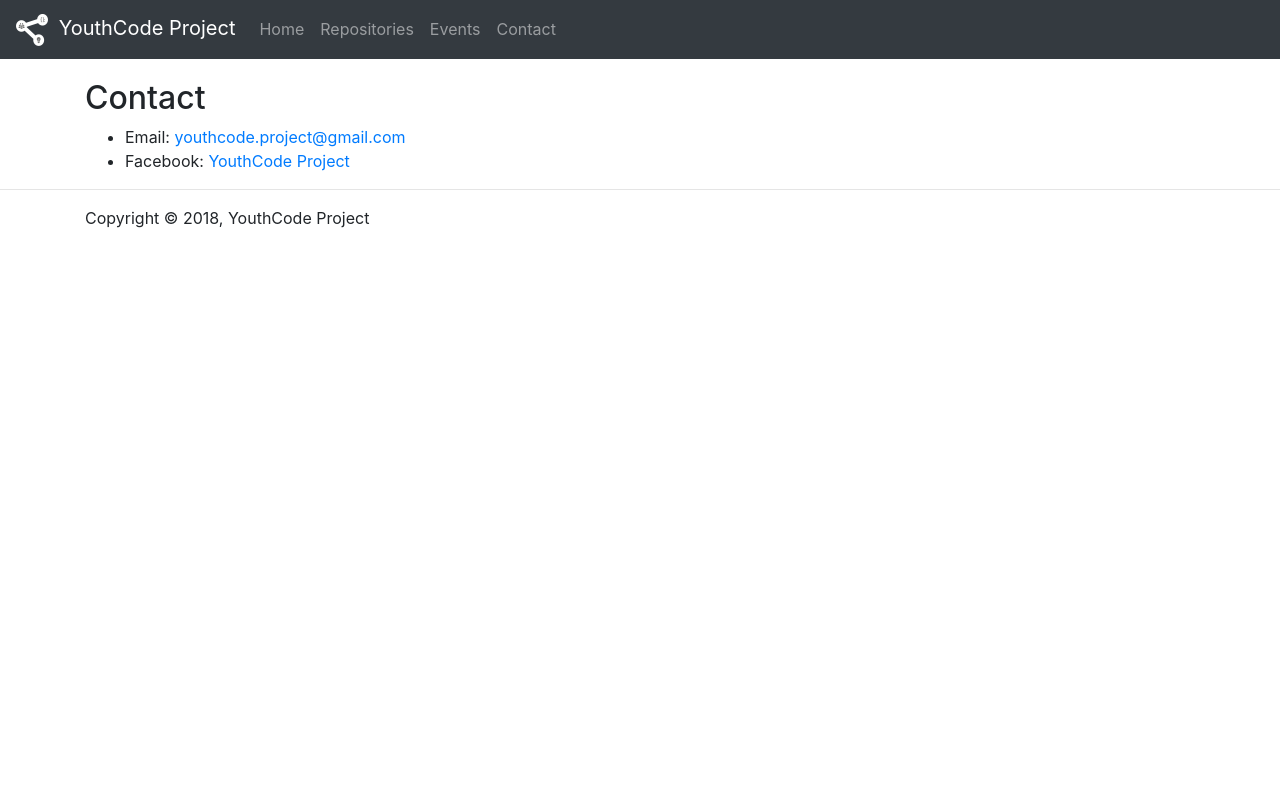
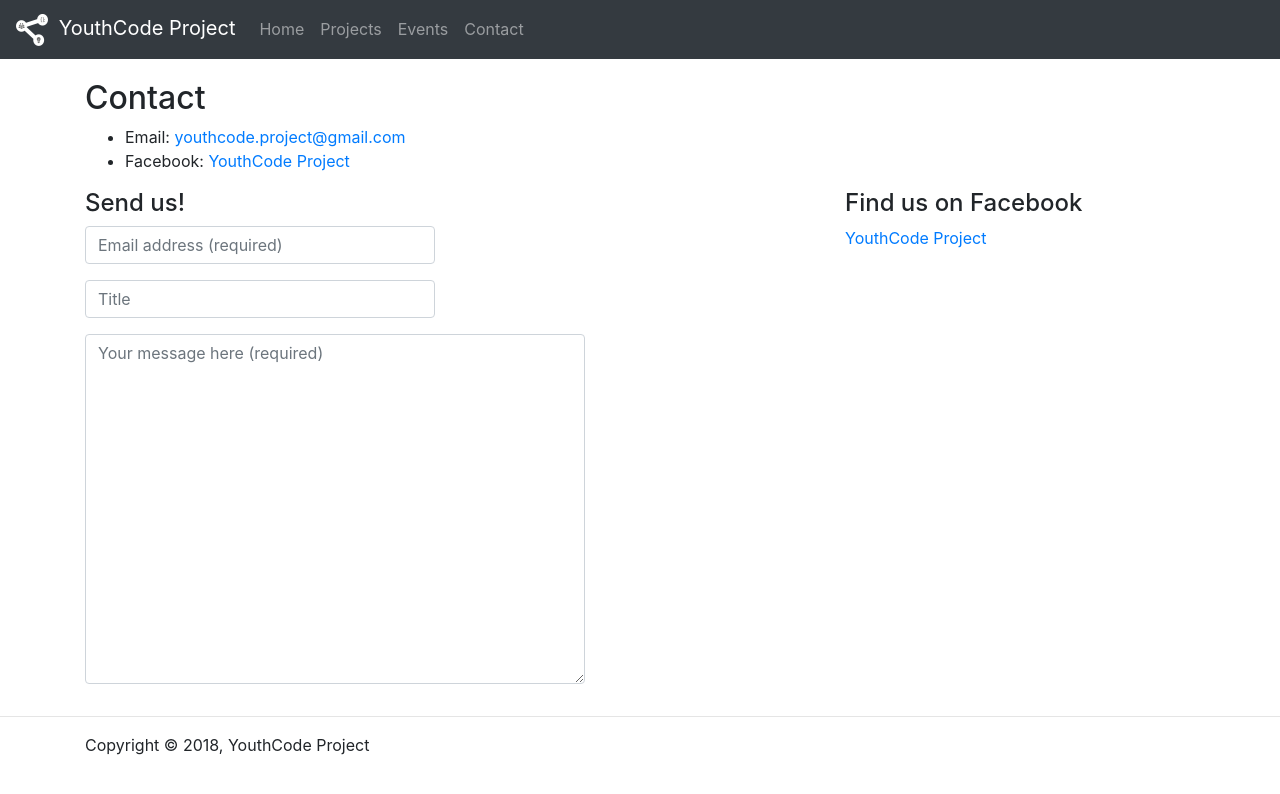
Before and after one commit to YouthCodeProject/youthcodeproject.github.io, an Angular app: page /contact in a window 1280 px wide. Shown: the top 794 px of the page. Built offline with nearby package versions, Linux system fonts and the light colour scheme.

Commit message:
Separated Facebook page plugin, edited Contact component

```diff
--- a/src/app/app.module.ts
+++ b/src/app/app.module.ts
@@ -15,6 +15,7 @@
 import { EventDetailComponent } from './event-detail/event-detail.component';
 import { MessengerChatboxComponent } from './messenger-chatbox/messenger-chatbox.component';
 import { FooterComponent } from './footer/footer.component';
+import { FacebookPagePluginComponent } from './facebook-page-plugin/facebook-page-plugin.component';
 
 const appRoutes: Routes = [
   { path: 'home', component: HomeComponent },
@@ -37,7 +38,8 @@
     EventListComponent,
     EventDetailComponent,
     MessengerChatboxComponent,
-    FooterComponent
+    FooterComponent,
+    FacebookPagePluginComponent
   ],
   imports: [
     RouterModule.forRoot(appRoutes),
--- a/src/app/contact/contact.component.html
+++ b/src/app/contact/contact.component.html
@@ -1,7 +1,31 @@
 <div class="container" style="padding-top: 20px;">
   <h2>Contact</h2>
   <ul>
-    <li>Email: <a href="email:youthcode.project@gmail.com">youthcode.project@gmail.com</a></li>
-    <li>Facebook: <a href="https://facebook.com/YouthCodeProject">YouthCode Project</a></li>
+    <li>Email:
+      <a href="email:youthcode.project@gmail.com">youthcode.project@gmail.com</a>
+    </li>
+    <li>Facebook:
+      <a href="https://facebook.com/YouthCodeProject">YouthCode Project</a>
+    </li>
   </ul>
+
+  <div class="row">
+    <div class="col-md-8">
+      <h4>Send us!</h4>
+      <form>
+        <div class="form-group">
+          <input type="email" class="form-control" placeholder="Email address (required)" required style="max-width: 350px;" />
+        </div>
+        <div class="form-group">
+          <input type="text" class="form-control" placeholder="Title" style="max-width: 350px;" />
+        </div>
+        <div class="form-group">
+          <textarea class="form-control" placeholder="Your message here (required)" required style="max-width: 500px; height: 350px;"></textarea>
+        </div>
+      </form>
+    </div>
+    <div class="col-md-4">
+      <app-facebook-page-plugin></app-facebook-page-plugin>
+    </div>
+  </div>
 </div>
--- /dev/null
+++ b/src/app/facebook-page-plugin/facebook-page-plugin.component.html
@@ -0,0 +1,8 @@
+<h4>Find us on Facebook</h4>
+
+<div class="fb-page" data-href="https://www.facebook.com/YouthCodeProject" data-tabs="timeline" data-height="500" data-small-header="false"
+  data-adapt-container-width="true" data-hide-cover="false" data-show-facepile="true">
+  <blockquote cite="https://www.facebook.com/YouthCodeProject" class="fb-xfbml-parse-ignore">
+    <a href="https://www.facebook.com/YouthCodeProject">YouthCode Project</a>
+  </blockquote>
+</div>
--- /dev/null
+++ b/src/app/facebook-page-plugin/facebook-page-plugin.component.ts
@@ -0,0 +1,15 @@
+import { Component, OnInit } from '@angular/core';
+
+@Component({
+  selector: 'app-facebook-page-plugin',
+  templateUrl: './facebook-page-plugin.component.html',
+  styleUrls: ['./facebook-page-plugin.component.css']
+})
+export class FacebookPagePluginComponent implements OnInit {
+
+  constructor() { }
+
+  ngOnInit() {
+  }
+
+}
--- a/src/app/home/home.component.html
+++ b/src/app/home/home.component.html
@@ -3,22 +3,15 @@
     <h1 class="display-4">Welcome to
       <b>YouthCode</b>
     </h1>
-    <p class="lead">and discover our project...</p>
+    <p>This page was built with
+      <a href="https://angular.io" target="_blank">
+        <b>Angular</b>
+      </a> and
+      <a href="https://getbootstrap.com" target="_blank">
+        <b>Bootstrap 4</b>
+      </a>.</p>
   </div>
 </div>
 
 <div class="container">
-  <div class="col-md-4">
-    <div class="card">
-      <div class="card-header">
-        Find us on Facebook
-      </div>
-      <div class="fb-page" data-href="https://www.facebook.com/YouthCodeProject" data-tabs="timeline" data-height="450" data-small-header="false"
-        data-adapt-container-width="true" data-hide-cover="false" data-show-facepile="true">
-        <blockquote cite="https://www.facebook.com/YouthCodeProject" class="fb-xfbml-parse-ignore">
-          <a href="https://www.facebook.com/YouthCodeProject">YouthCode Project</a>
-        </blockquote>
-      </div>
-    </div>
-  </div>
 </div>
--- a/src/app/navbar/navbar.component.html
+++ b/src/app/navbar/navbar.component.html
@@ -13,7 +13,7 @@
         <a class="nav-link" routerLink="/home" routerLinkClass="active">Home</a>
       </li>
       <li class="nav-item">
-        <a class="nav-link" routerLink="/repos" routerLinkClass="active">Repositories</a>
+        <a class="nav-link" routerLink="/repos" routerLinkClass="active">Projects</a>
       </li>
       <li class="nav-item">
         <a class="nav-link" routerLink="/events" routerLinkClass="active">Events</a>
--- a/src/app/repo-list/repo-list.component.html
+++ b/src/app/repo-list/repo-list.component.html
@@ -1,5 +1,7 @@
 <div class="container" style="padding-top: 20px;">
-    <h2>YouthCode's GitHub repositories</h2>
+    <h2>Projects</h2>
+    <br />
+    <h4>GitHub repositories</h4>
     <div *ngFor="let repo of repositories">
         <app-repo-card [repo]="repo"></app-repo-card>
     </div>
```
Also changed, not shown: src/app/facebook-page-plugin/facebook-page-plugin.component.css (added), 2 other files (tests, documents, lock files or other folders).
